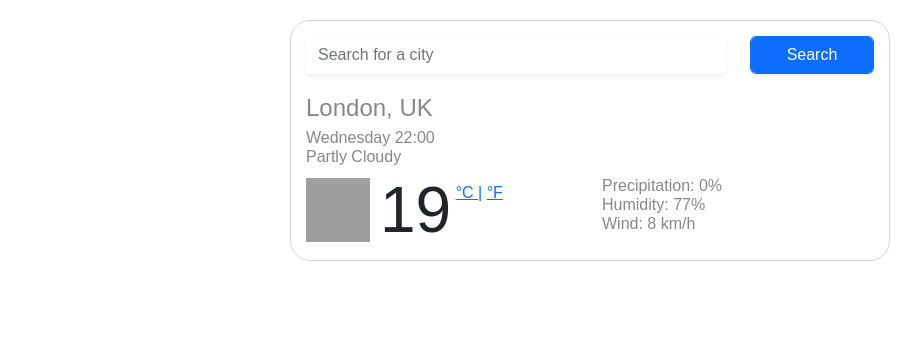
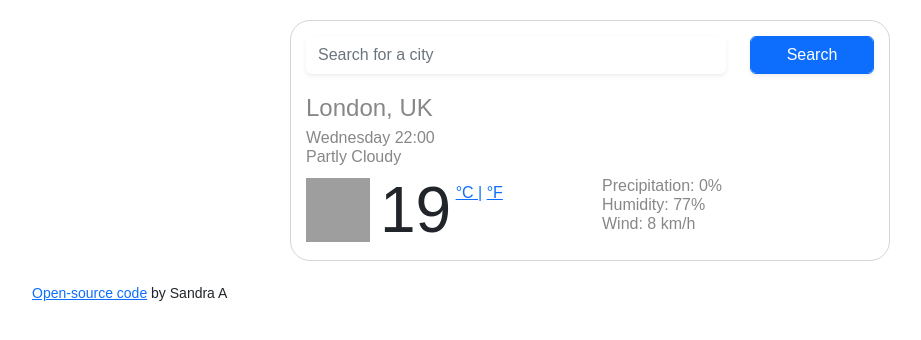
Before and after one commit to SandraAdey/JS-Weather-App, a plain HTML site: page index.html in a window 1280 px wide. Shown: the whole page, without its empty margins (50-971 px from the left). Drawn offline with nearby package versions, Linux system fonts and the light colour scheme; grey boxes are pictures that could not be loaded.

Commit message:
added open source link

```diff
--- a/index.html
+++ b/index.html
@@ -74,6 +74,12 @@
             </div>
         </div>
     </div>
+    <small>
+        <a href="https://github.com/SandraAdey/JS-Weather-App" target="_blank"
+        >Open-source code</a
+            >
+             by Sandra A
+    </small>
     </div>
     <script src="script.js"></script>
 </body>
```
